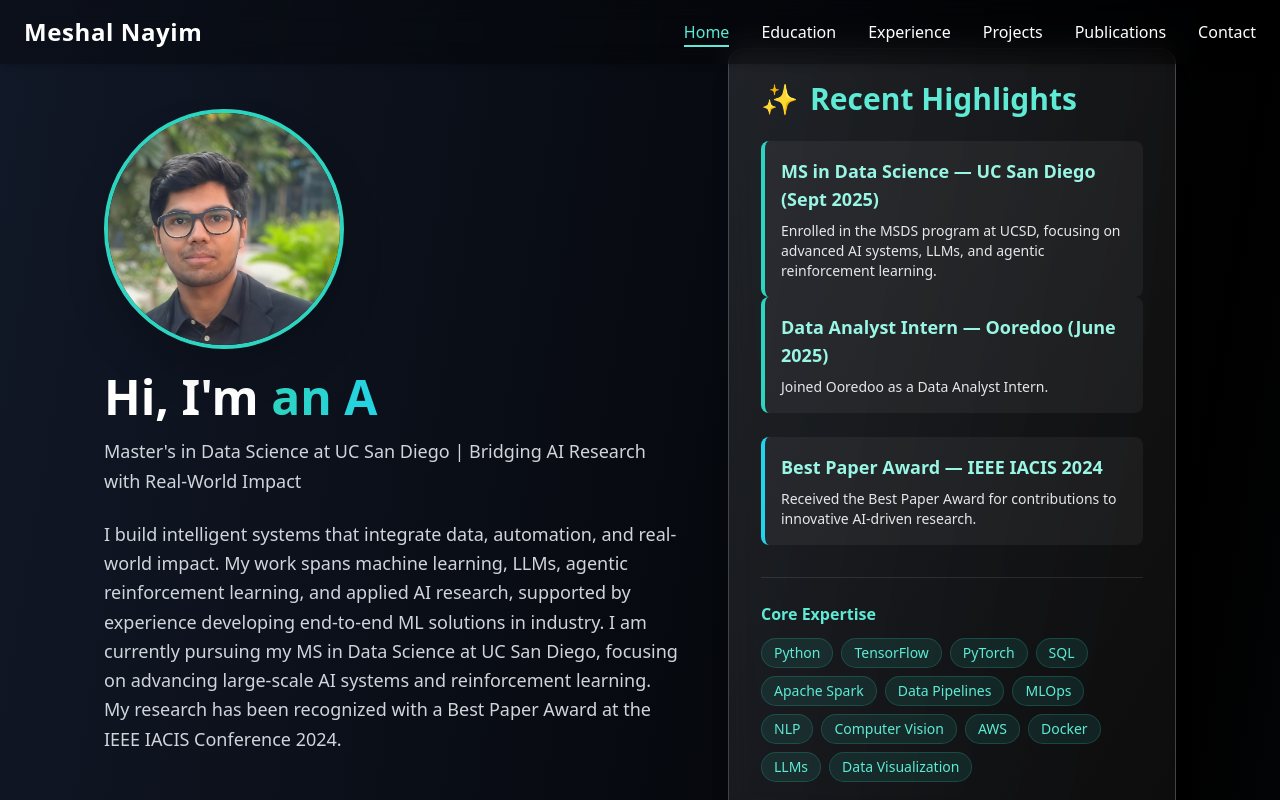
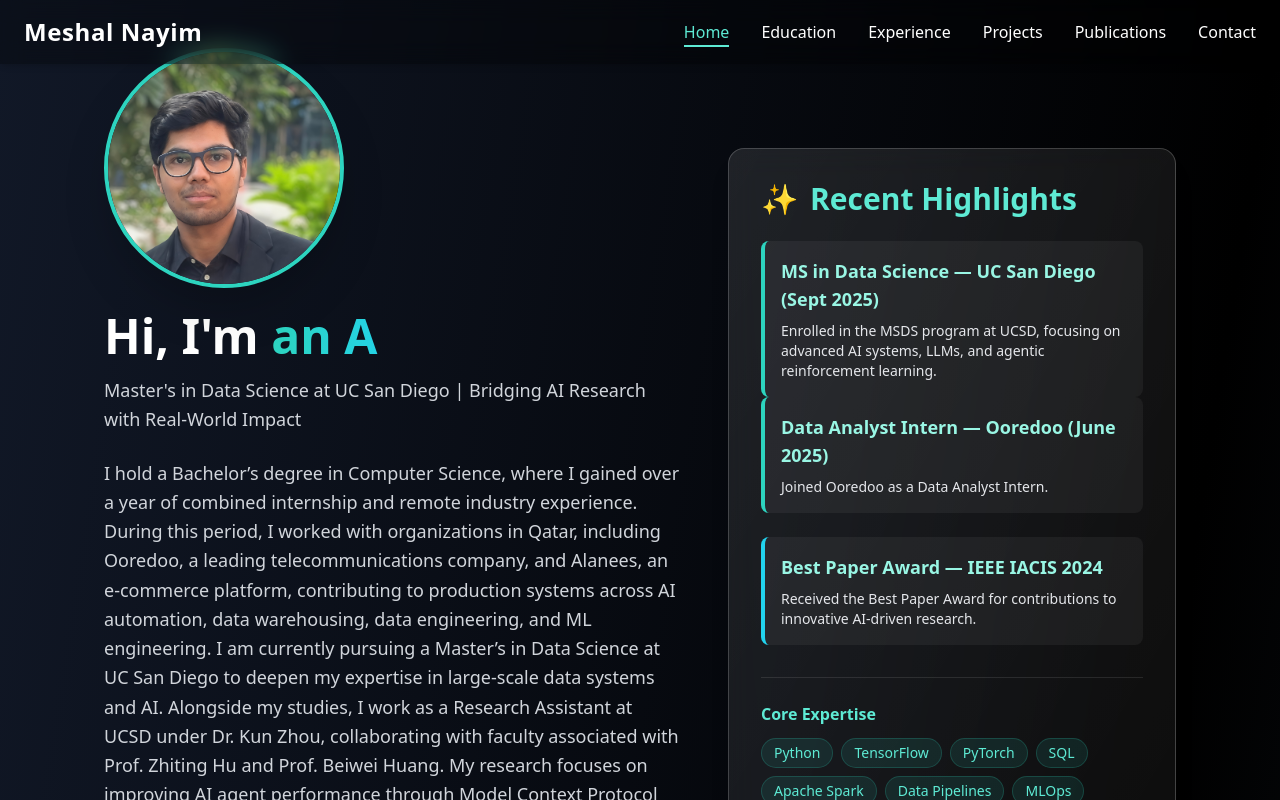
Before and after one commit to MeshalNayim/meshalnayim.github.io, a React (Vite) app: page / in a window 1280 px wide. Shown: the top 800 px of the page. Built offline with nearby package versions, Linux system fonts and the light colour scheme.

Commit message:
Revise Hero component's personal introduction
Updated personal introduction to include educational background, internship experience, and current research focus.

```diff
--- a/src/components/Hero.jsx
+++ b/src/components/Hero.jsx
@@ -47,7 +47,13 @@ export default function Hero() {
 
         <div className="space-y-4 text-gray-300 text-lg leading-relaxed">
           <p>
-          I build intelligent systems that integrate data, automation, and real-world impact. My work spans machine learning, LLMs, agentic reinforcement learning, and applied AI research, supported by experience developing end-to-end ML solutions in industry. I am currently pursuing my MS in Data Science at UC San Diego, focusing on advancing large-scale AI systems and reinforcement learning. My research has been recognized with a Best Paper Award at the IEEE IACIS Conference 2024.
+          I hold a Bachelor’s degree in Computer Science, where I  gained over a year of combined internship and remote industry experience. During this period, I worked with organizations in Qatar, including Ooredoo, a leading telecommunications company, and Alanees, an e-commerce platform, contributing to production systems across AI automation, data warehousing, data engineering, and ML engineering.
+
+I am currently pursuing a Master’s in Data Science at UC San Diego to deepen my expertise in large-scale data systems and AI. Alongside my studies, I work as a Research Assistant at UCSD under Dr. Kun Zhou, collaborating with faculty associated with Prof. Zhiting Hu and Prof. Beiwei Huang. My research focuses on improving AI agent performance through Model Context Protocol (MCP) tool usage, benchmarking agent behavior, and evaluating system-level reliability and efficiency.
+
+My research work has been recognized with a Best Paper Award at the IEEE IACIS Conference 2024.
+
+I am actively seeking Data Science, ML Engineering, or Applied AI internships for Summer 2026, where I can contribute immediately to real-world systems while continuing to grow as an engineer and researcher.
           </p>
         </div>
       </motion.div>
```
